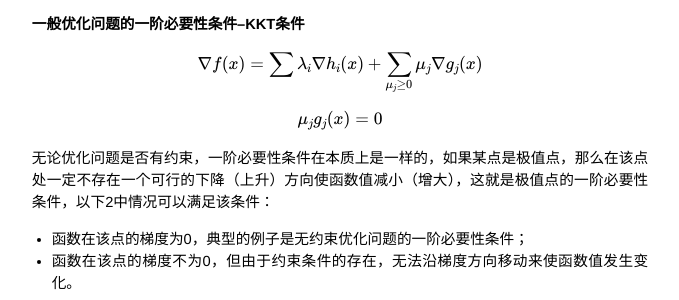
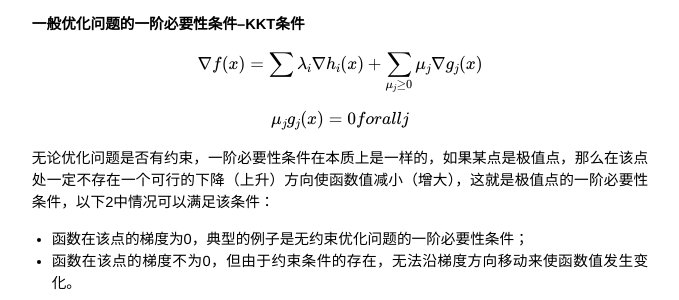
Before and after one commit to SimpleJian/blog, a Jekyll site: the page built from _posts/2014-07-05-kkt.md, in a window 1280 px wide. Shown: the part 553-853 px from the top of the page, without its empty margins (300-979 px from the left). Built offline with Jekyll 4.4.1, drawn with Linux system fonts in a browser that asks for light colours; formulas are drawn with MathJax 3.

Commit message:
another push

```diff
--- a/_posts/2014-07-05-kkt.md
+++ b/_posts/2014-07-05-kkt.md
@@ -30,7 +30,7 @@ $$\nabla f(x) = \sum\lambda_i\nabla h_i(x)$$
 
 $$\nabla f(x) = \sum\lambda_i\nabla h_i(x) + \sum_{\mu_j \geq 0}\mu_j\nabla g_j(x)$$
 
-$$ \mu_j g_j(x) = 0 $$
+$$ \mu_j g_j(x) = 0 for all j $$
 
 
 无论优化问题是否有约束，一阶必要性条件在本质上是一样的，如果某点是极值点，那么在该点处一定不存在一个可行的下降（上升）方向使函数值减小（增大），这就是极值点的一阶必要性条件，以下2中情况可以满足该条件：
```
Also changed, not shown: 1 other file.
